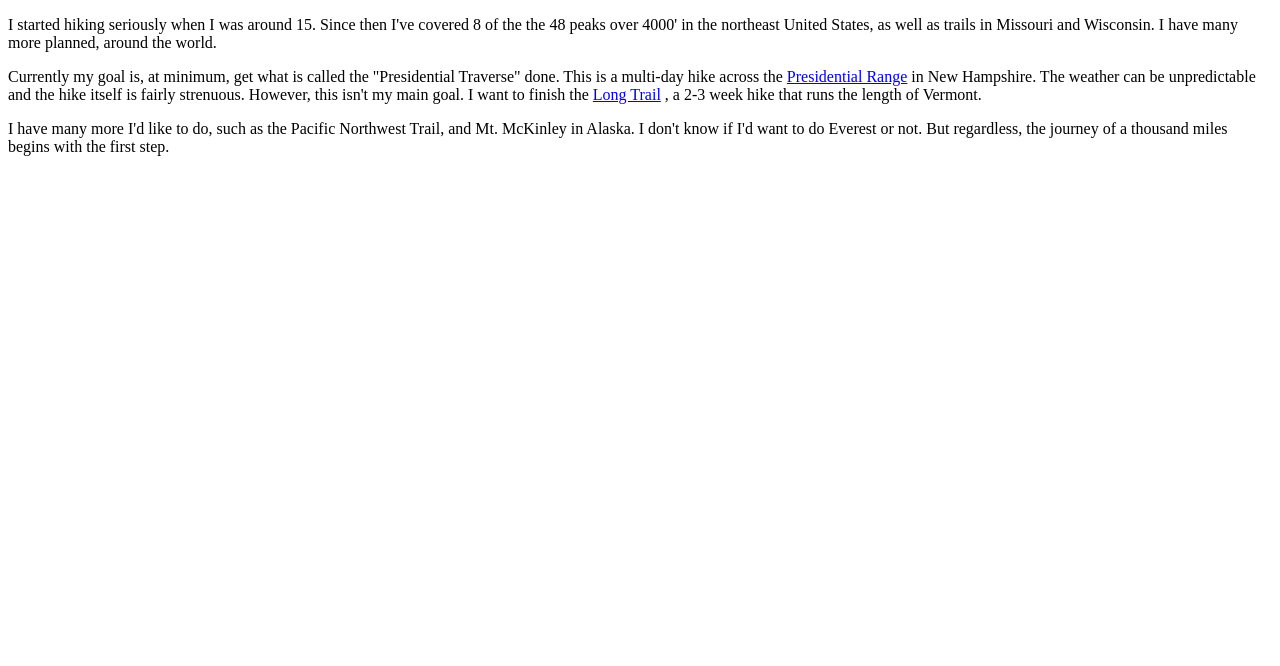
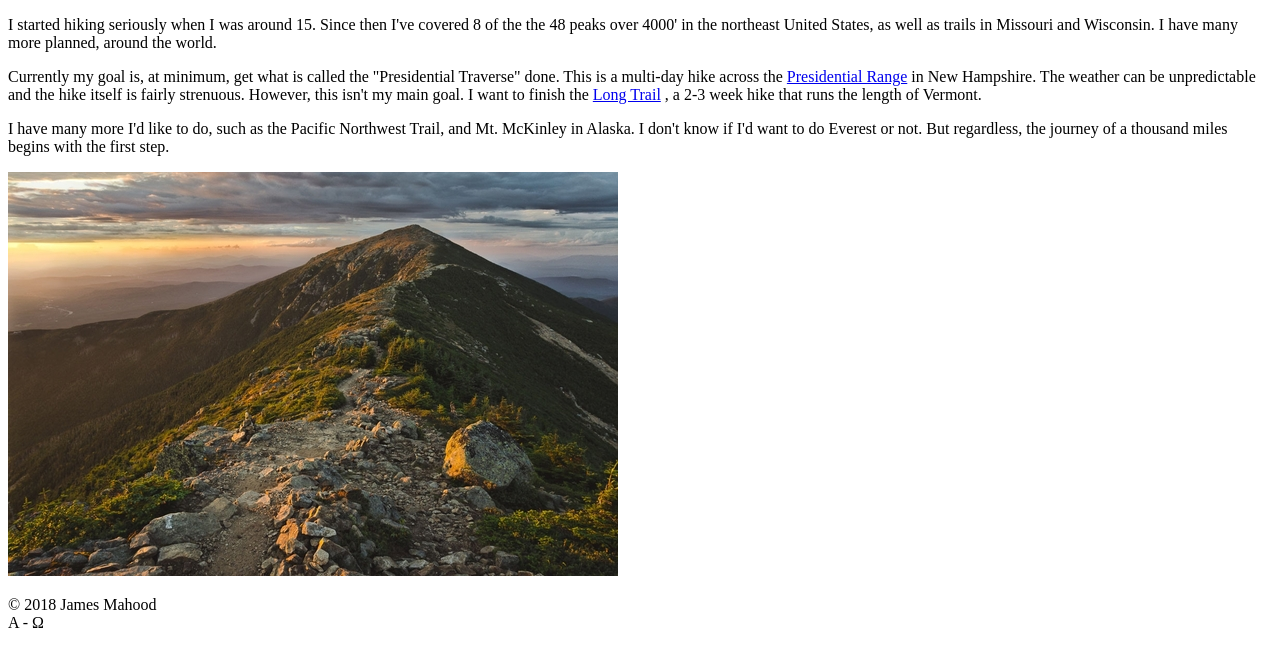
Before and after one commit to jmahood90/html-me-something, a plain HTML site: page index.html in a window 1280 px wide. Drawn offline with Linux system fonts and the light colour scheme.

Commit message:
Finished HTML, added image

```diff
--- a/index.html
+++ b/index.html
@@ -30,9 +30,15 @@
                     do Everest or not. But regardless, the journey of a thousand
                     miles begins with the first step.
                 </p>
+                <img src="images/ridge.jpg">
             </article>
         </main>
     </body>
     <footer>
+        <p>
+            &copy; 2018 James Mahood
+            <br>
+            &Alpha; - &Omega;
+        </p>
     </footer>
 </html>
```
Also changed, not shown: images/ridge.jpg (added).
